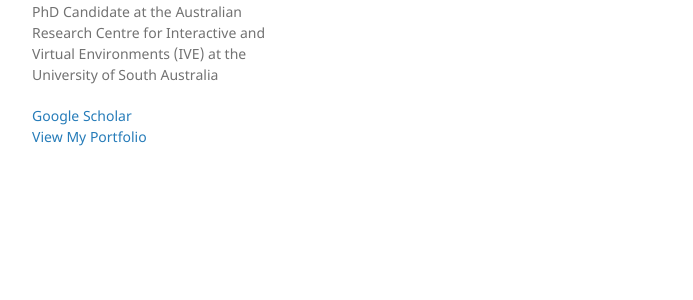
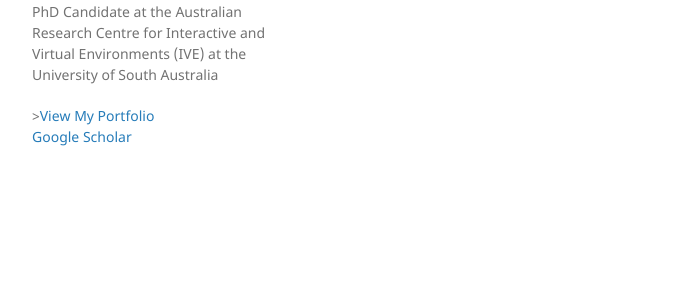
Before and after one commit to kiwicarolin/kiwicarolin.github.io, a Jekyll site: the page built from portfolio.md, in a window 1280 px wide. Shown: the part 481-781 px from the top of the page, without its empty margins (178-871 px from the left). Built offline with Jekyll 4.4.1, drawn with Linux system fonts in a browser that asks for light colours; our own code applies the rules of GitHub Pages for plain Markdown files.

```diff
--- a/_layouts/default.html
+++ b/_layouts/default.html
@@ -27,8 +27,8 @@
         {% endif %}
 
         {% if site.github.is_user_page %}
-        <p><a href="https://scholar.google.com/citations?hl=en&user=mv2LqCIAAAAJ" target="_top">Google Scholar</a>
-        <br><a href="./portfolio.html">View My Portfolio</a><br></p>
+        <p>><a href="./portfolio.html">View My Portfolio</a>
+        <br><a href="https://scholar.google.com/citations?hl=en&user=mv2LqCIAAAAJ" target="_top">Google Scholar</a></p>
         {% endif %}
 
         {% if site.show_downloads %}
```
